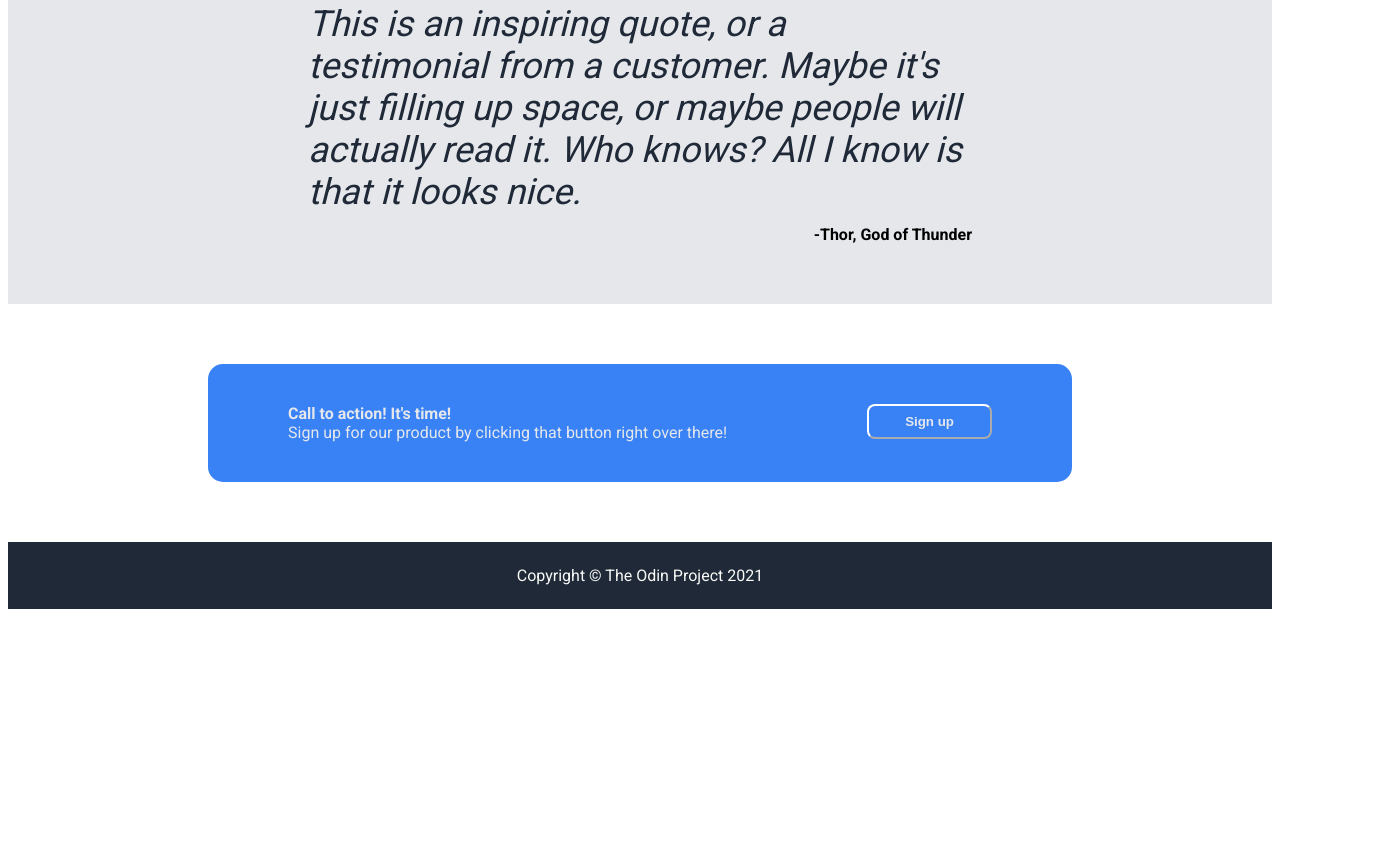
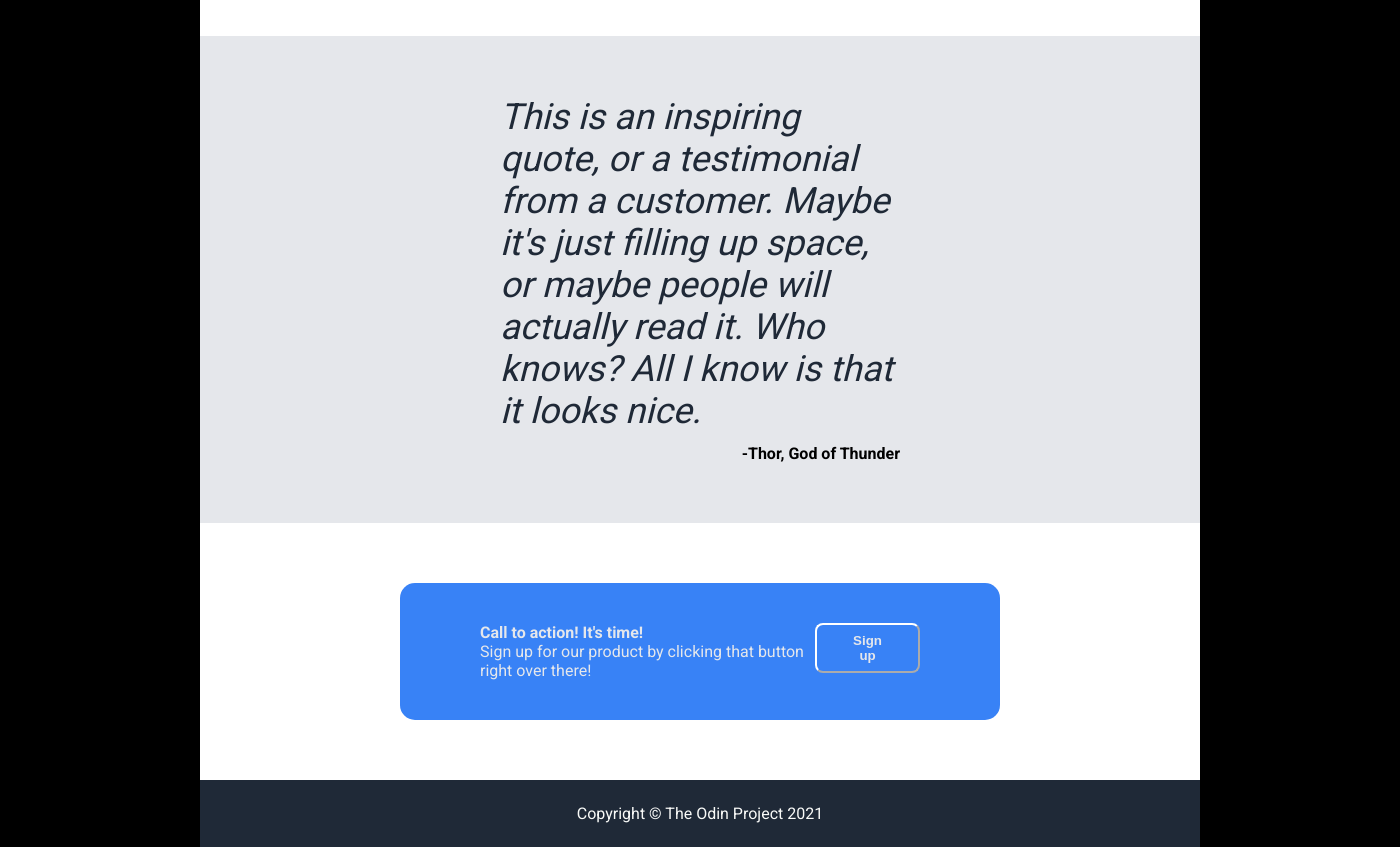
Before and after one commit to dsully917/odin-landing-page, a plain HTML site: page index.html in a window 1280 px wide. Shown: the part 855-1702 px from the top of the page, 1400 px wide, since content can reach past the window. Before the commit the page ends 1472 px from the top, so only its background shows below. Drawn offline with Linux system fonts and the light colour scheme.

Commit message:
add min-width to body, change margins and background color

```diff
--- a/css/style.css
+++ b/css/style.css
@@ -4,6 +4,11 @@ body {
     display: flex;
     flex-direction: column;
     font-family: 'Roboto';
+    background-color: black;
+    padding: 0 200px;
+    height: 100vh;
+    margin: 0;
+    min-width: 1000px;
 }
 
 .header {
@@ -17,6 +22,7 @@ body {
     font-size: 24px;
     color: #f9faf8;
     font-weight: 800;
+    flex: 1;
 }
 
 ul {
@@ -80,6 +86,7 @@ a {
 }
 
 .content-mid {
+    background-color: white;
     display: flex;
     flex-direction: column;
     justify-content: center;
@@ -126,12 +133,16 @@ a {
     font-weight: bold;
 }
 
+.bottom-container {
+    background-color: white;
+    padding: 60px 200px;
+}
+
 .content-bottom {
     background-color: #3882f6;
     color: #e5e7eb;
     display: flex;
     justify-content: space-between;
-    margin: 60px 200px;
     padding: 40px 80px;
     border-radius: 15px;
 }
@@ -156,4 +167,5 @@ a {
     background-color: #1f2937;
     color: #f9faf8;
     padding: 24px 0;
+    flex: 1;
 }
--- a/index.html
+++ b/index.html
@@ -66,6 +66,7 @@
                 <div class="quote-author">-Thor, God of Thunder</div>
             </div>
 
+            <div class="bottom-container">
                 <div class="content-bottom">
                     <div class="content-bottom-left">
                         <div class="action-call-text">Call to action! It's time!</div>
@@ -78,6 +79,7 @@
                     </div>
                 </div>
             </div>
+        </div>
 
         <div class="footer">
             Copyright &copy; The Odin Project 2021
```
Lines whose indentation alone changed are shown as unchanged.
